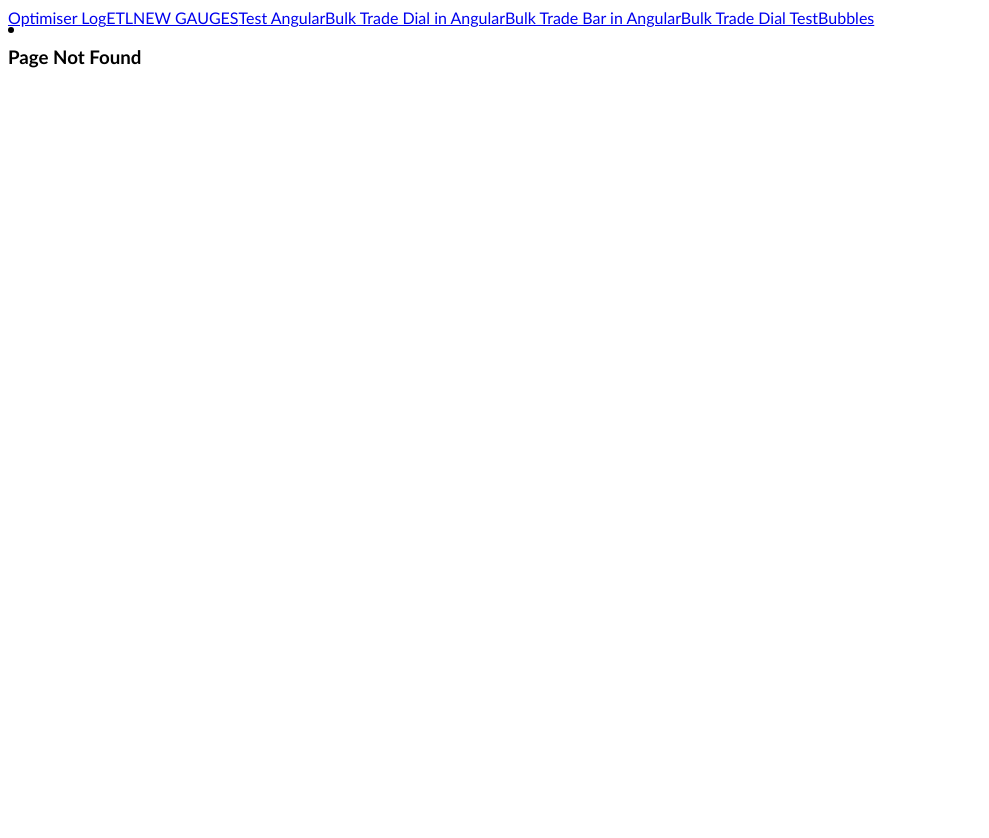
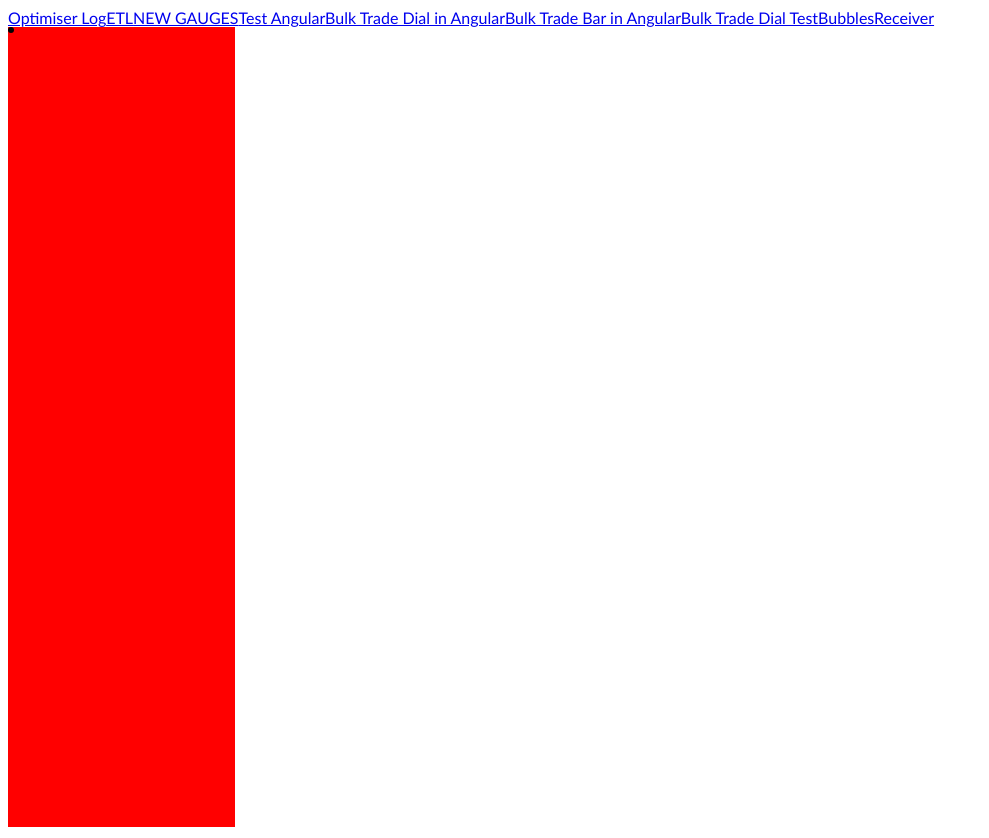
Before and after one commit to colinxsmith/optdisplay, an Angular app: page /receive in a window 1280 px wide. Before the commit this address had no page. Shown: the whole page, without its empty margins (0-989 px from the left). Before the commit the page ends 800 px from the top, so only its background shows below. Built offline with nearby package versions, Linux system fonts and the light colour scheme.

Commit message:
receiver

```diff
--- a/src/app/app.component.html
+++ b/src/app/app.component.html
@@ -7,6 +7,7 @@
     <a routerLink="/bulkbar" routerLinkActive="active">Bulk Trade Bar in Angular</a>
     <a routerLink="/bulktest" routerLinkActive="active">Bulk Trade Dial Test</a>
     <a routerLink="/bubbles" routerLinkActive="active">Bubbles</a>
+    <a routerLink="/receive" routerLinkActive="active">Receiver</a>
 </nav>
 <div class="mainTip"></div>
 <router-outlet></router-outlet>
--- a/src/app/app.module.ts
+++ b/src/app/app.module.ts
@@ -15,6 +15,7 @@ import { BulktradeComponent } from './bulktrade/bulktrade.component';
 import { BulktestComponent } from './bulktest/bulktest.component';
 import { BulktradebarComponent } from './bulktradebar/bulktradebar.component';
 import { BubbletableComponent } from './bubbletable/bubbletable.component';
+import { RecComponent } from './rec/rec.component';
 const appRoutes: Routes = [
   { path: 'optlog', component: DispComponent },
   { path: 'etl', component: EtlComponent },
@@ -24,6 +25,7 @@ const appRoutes: Routes = [
   { path: 'bulkbar', component: BulktradebarComponent },
   { path: 'bulktest', component: BulktestComponent },
   { path: 'bubbles', component: BubbletableComponent },
+  { path: 'receive', component: RecComponent },
   { path: '', redirectTo: '/etl', pathMatch: 'full' },
   { path: '**', component: PageNotFoundComponent },
 ];
@@ -39,7 +41,8 @@ const appRoutes: Routes = [
     BulktradeComponent,
     BulktestComponent,
     BulktradebarComponent,
-    BubbletableComponent
+    BubbletableComponent,
+    RecComponent
   ],
   imports: [
     BrowserModule, FormsModule, HttpClientModule, RouterModule.forRoot(
--- /dev/null
+++ b/src/app/rec/rec.component.css
@@ -0,0 +1,8 @@
+#RECEIVER rect{
+    fill:red;
+}
+#RECEIVER{
+    fill: goldenrod;
+    text-anchor: middle;
+    font-size: 250px;
+}
--- /dev/null
+++ b/src/app/rec/rec.component.html
@@ -0,0 +1,6 @@
+<svg id="RECEIVER" [attr.width]="800" [attr.height]="800">
+<g [attr.transform]="translatehack(264.5,0,90)">
+<rect  [attr.width]="800" [attr.height]="'1em'" [attr.y]="'0.15em'" (click)="clicker()"></rect>
+<text [attr.x]="400" [attr.y]="'1em'" >{{inputText}}</text>
+</g>
+</svg>
--- /dev/null
+++ b/src/app/rec/rec.component.ts
@@ -0,0 +1,28 @@
+import { Component, OnInit } from '@angular/core';
+import * as d3 from 'd3';
+
+@Component({
+  selector: 'app-rec',
+  templateUrl: './rec.component.html',
+  styleUrls: ['./rec.component.css']
+})
+export class RecComponent implements OnInit {
+  inputText = '';
+  constructor() { }
+
+  ngOnInit() {
+    console.log('init');
+    setTimeout(() => this.update());
+  }
+  clicker = () => {
+    this.inputText = 'clicked';
+    setTimeout(() => this.update());
+  }
+  translatehack = (x: number, y: number, r = 0) => `translate(${x},${y}) rotate(${r})`;
+  update() {
+    const rect = d3.select('#RECEIVER').select('rect');
+    console.log('RECT', rect.attr('width'), rect.attr('height'));
+    const text = d3.select('#RECEIVER').select('text');
+    console.log('TEXT', text.attr('x'), text.attr('y'));
+  }
+}
```
Also changed, not shown: 1 other file (tests, documents, lock files or other folders).
